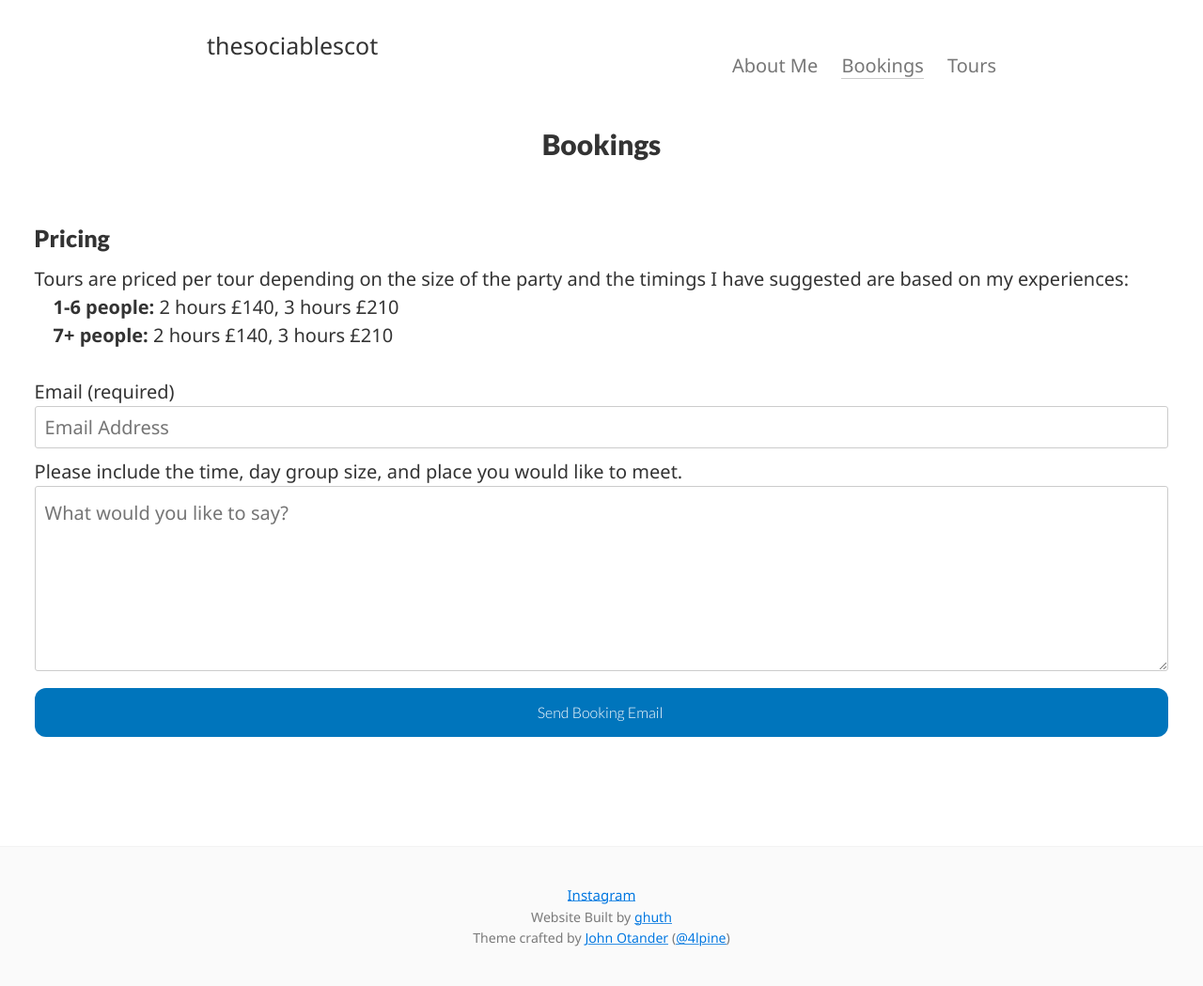
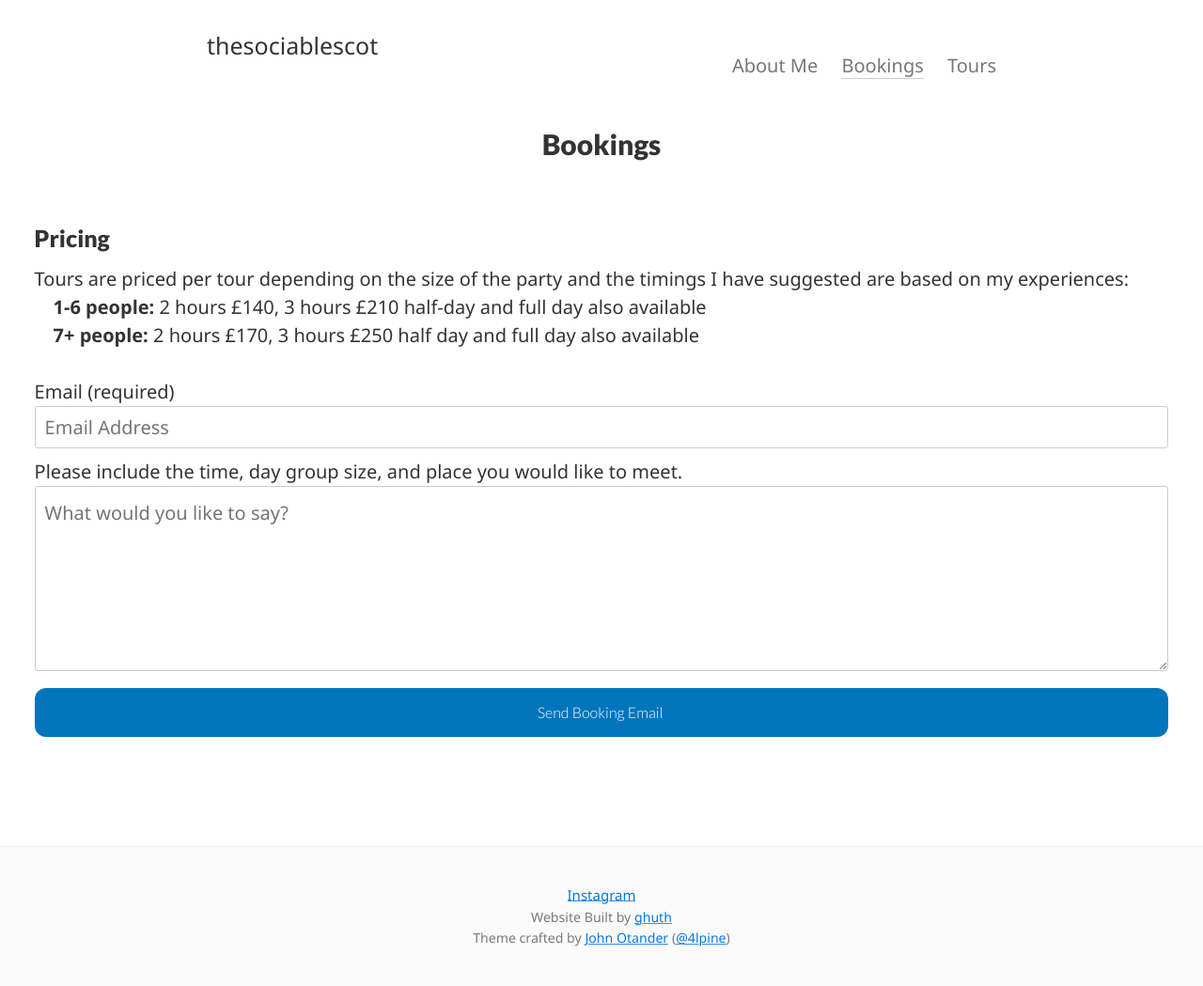
Before and after one commit to gdweegee/gdweegee.github.io, a Jekyll site: the page built from contact.html, in a window 1280 px wide. Shown: the whole page at 94% size. Built offline with Jekyll 4.4.1, drawn with Linux system fonts in a browser that asks for light colours.

Commit message:
Update contact.html

```diff
--- a/contact.html
+++ b/contact.html
@@ -13,8 +13,8 @@ tags: contact
 
   <br>
   <ul class="no-bullets" style="margin-left: 20px">
-    <li><b>    1-6 people:</b> 2 hours £140, 3 hours £210 </li>
-    <li><b>    7+ people:</b> 2 hours £140, 3 hours £210 </li>
+    <li><b>    1-6 people:</b> 2 hours £140, 3 hours £210 half-day and full day also available </li>
+    <li><b>    7+ people:</b>  2 hours £170, 3 hours £250 half day and full day also available </li>
   </ul>
   <br>
 
```
